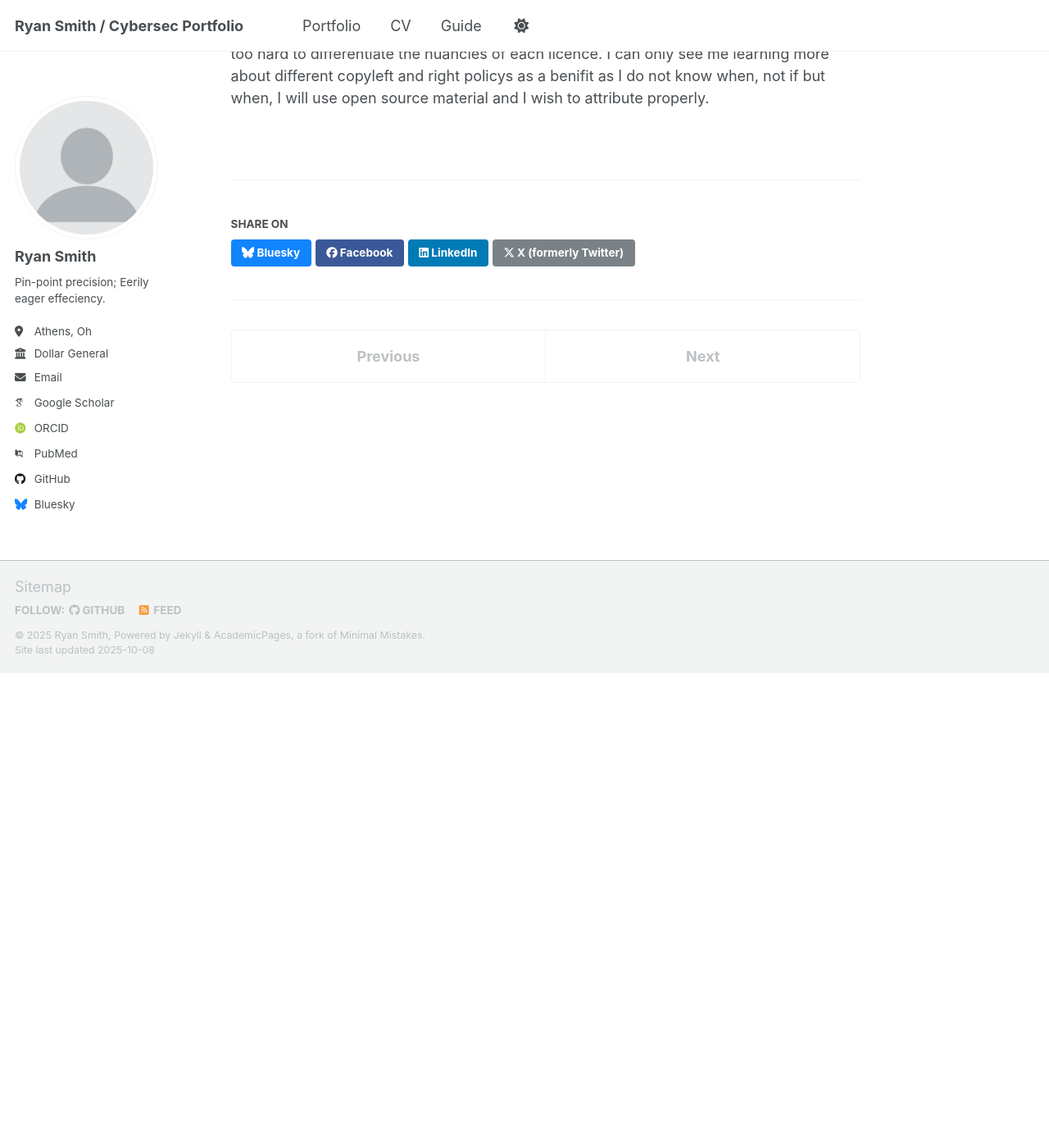
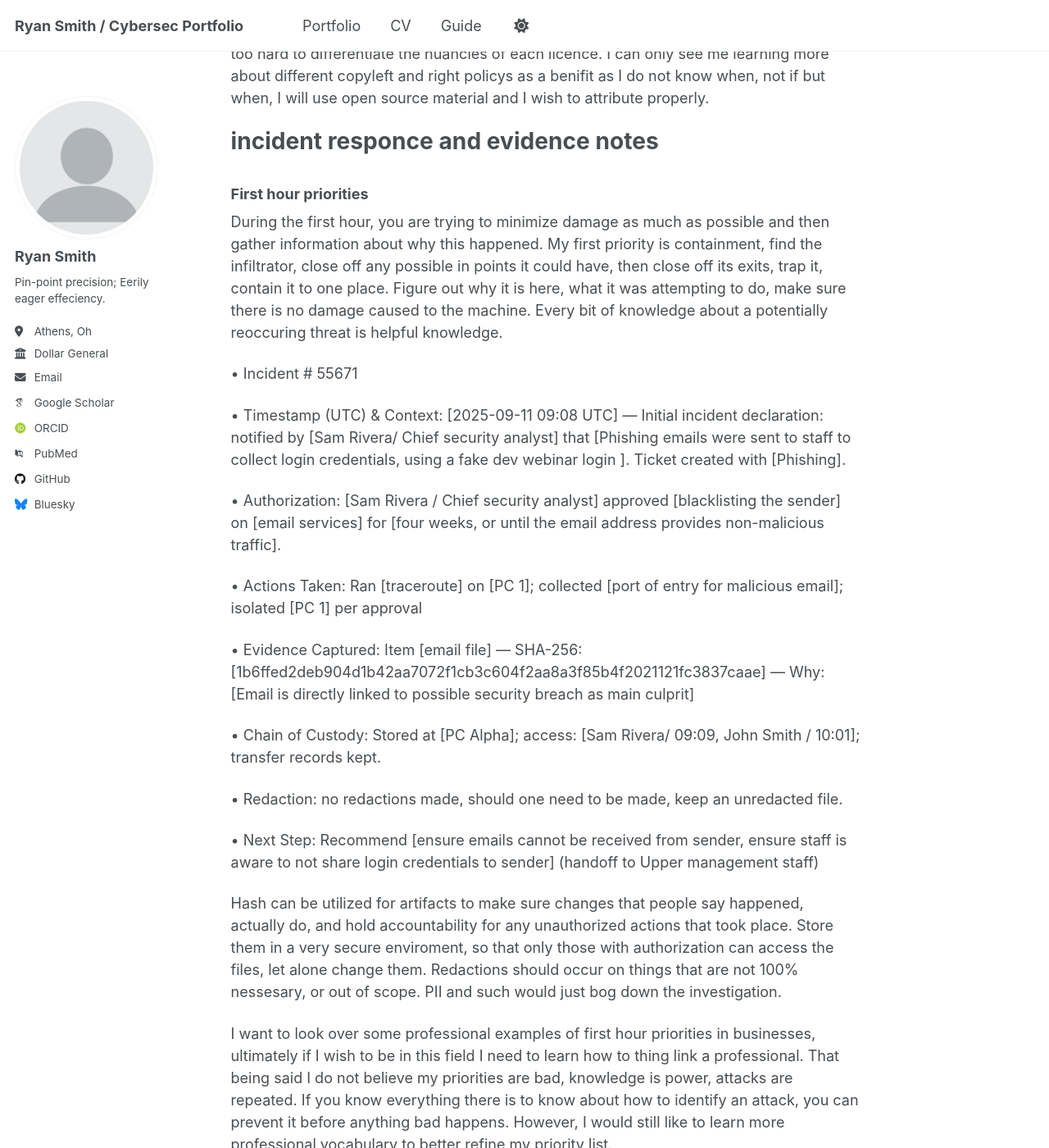
Before and after one commit to Smith-Ryan1/Ryan-Smith-Portfolio, a Jekyll site: the page built from _portfolio/Cyber Ethics and Law.md, in a window 1280 px wide and 1400 px high, scrolled down 818 px. Shown: the whole window at 82% size. Built offline with Jekyll 4.4.1, drawn with Linux system fonts in a browser that asks for light colours; some web fonts are replaced; a script that is not in the unit is left out; before the commit the page ends 1639 px from its top, so only the background shows below that.

Commit message:
Update Cyber Ethics and Law.md

```diff
--- a/_portfolio/Cyber Ethics and Law.md
+++ b/_portfolio/Cyber Ethics and Law.md
@@ -20,3 +20,29 @@ The template provided is a rephrasing of the template provided by cisa.gov at ht
 
 ### Whats next?
 I want to look more deeply at some of the different creative commons licenses as that seems to be a mess within itself. However, with the symbol system it uses it should not be too hard to differentiate the nuancies of each licence. I can only see me learning more about different copyleft and right policys as a benifit as I do not know when, not if but when, I will use open source material and I wish to attribute properly.
+
+# incident responce and evidence notes
+
+### First hour priorities
+During the first hour, you are trying to minimize damage as much as possible and then gather information about why this happened. My first priority is containment, find the infiltrator, close off any possible in points it could have, then close off its exits, trap it, contain it to one place. Figure out why it is here, what it was attempting to do, make sure there is no damage caused to the machine. Every bit of knowledge about a potentially reoccuring threat is helpful knowledge.
+
+
+• Incident # 55671
+
+• Timestamp (UTC) & Context: [2025-09-11 09:08 UTC] — Initial incident declaration: notified by [Sam Rivera/ Chief security analyst] that [Phishing emails were sent to staff to collect login credentials, using a fake dev webinar login ]. Ticket created with [Phishing].
+
+• Authorization: [Sam Rivera / Chief security analyst] approved [blacklisting the sender] on [email services] for [four weeks, or until the email address provides non-malicious traffic].
+
+• Actions Taken: Ran [traceroute] on [PC 1]; collected [port of entry for malicious email]; isolated [PC 1] per approval
+
+• Evidence Captured: Item [email file] — SHA-256: [1b6ffed2deb904d1b42aa7072f1cb3c604f2aa8a3f85b4f2021121fc3837caae] — Why: [Email is directly linked to possible security breach as main culprit]
+
+• Chain of Custody: Stored at [PC Alpha]; access: [Sam Rivera/ 09:09, John Smith / 10:01]; transfer records kept.
+
+• Redaction: no redactions made, should one need to be made, keep an unredacted file.
+
+• Next Step: Recommend [ensure emails cannot be received from sender, ensure staff is aware to not share login credentials to sender] (handoff to Upper management staff)
+
+Hash can be utilized for artifacts to make sure changes that people say happened, actually do, and hold accountability for any unauthorized actions that took place. Store them in a very secure enviroment, so that only those with authorization can access the files, let alone change them. Redactions should occur on things that are not 100% nessesary, or out of scope. PII and such would just bog down the investigation.
+
+I want to look over some professional examples of first hour priorities in businesses, ultimately if I wish to be in this field I need to learn how to thing link a professional. That being said I do not believe my priorities are bad, knowledge is power, attacks are repeated. If you know everything there is to know about how to identify an attack, you can prevent it before anything bad happens. However, I would still like to learn more professional vocabulary to better refine my priority list.
```
